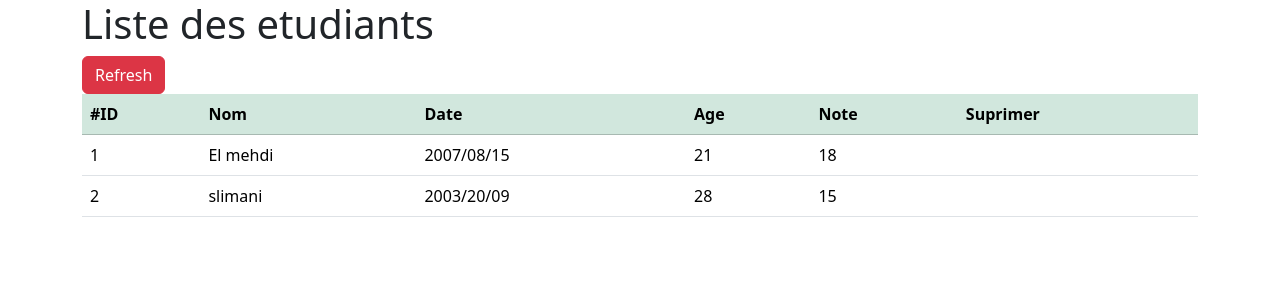
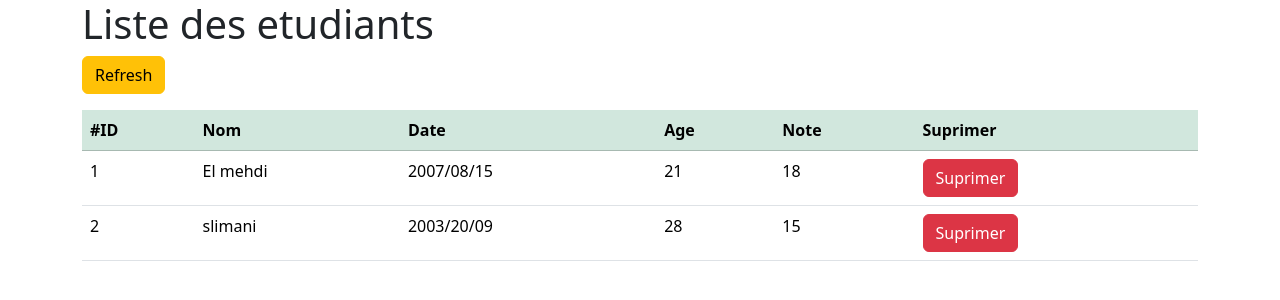
Before and after one commit to elmehdibk/Gestion_des_etudiants, a website with bundled scripts: page index.html in a window 1280 px wide. Built offline with nearby package versions, Linux system fonts and the light colour scheme; data requests are answered from the project's data file.

Commit message:
add delete button

```diff
--- a/index.html
+++ b/index.html
@@ -12,8 +12,8 @@
     <div class="container">
         <div id="app">
             <h1>Liste des etudiants</h1>
-            <span><button class="btn btn-danger" id="Refresh">Refresh</button></span>
-            <div class="table-responsive">
+            <span><button class="btn btn-warning" id="Refresh">Refresh</button></span>
+            <div class="table-responsive mt-3">
                 <table class="table" >
                     <thead class="table-success">
                         <tr>
--- a/js/script.js
+++ b/js/script.js
@@ -12,7 +12,7 @@ const displayEtudiants = async function(){
                     <td>${date}</td>
                     <td>${age}</td>
                     <td>${note}</td>
-                    <td></td>
+                    <td><button class='btn btn-danger'>Suprimer</button></td>
 
                 </tr>
 
```
